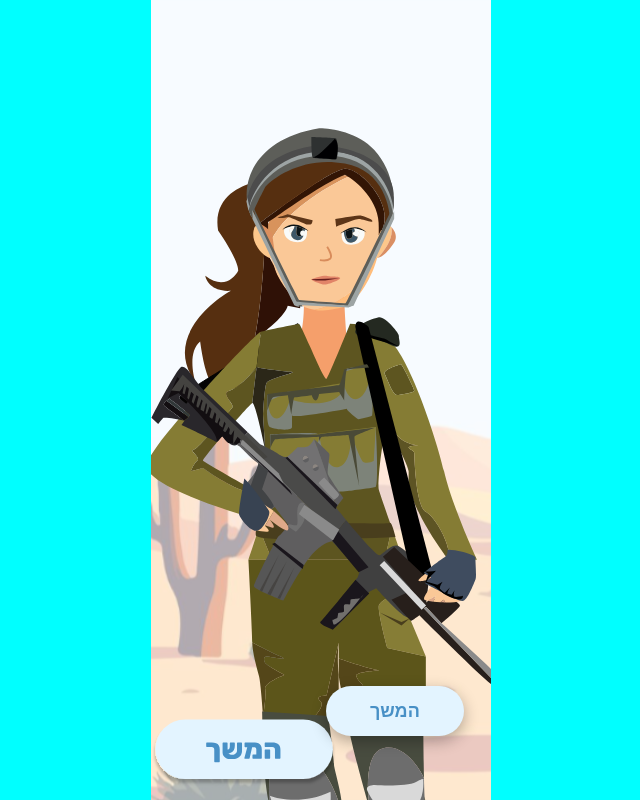
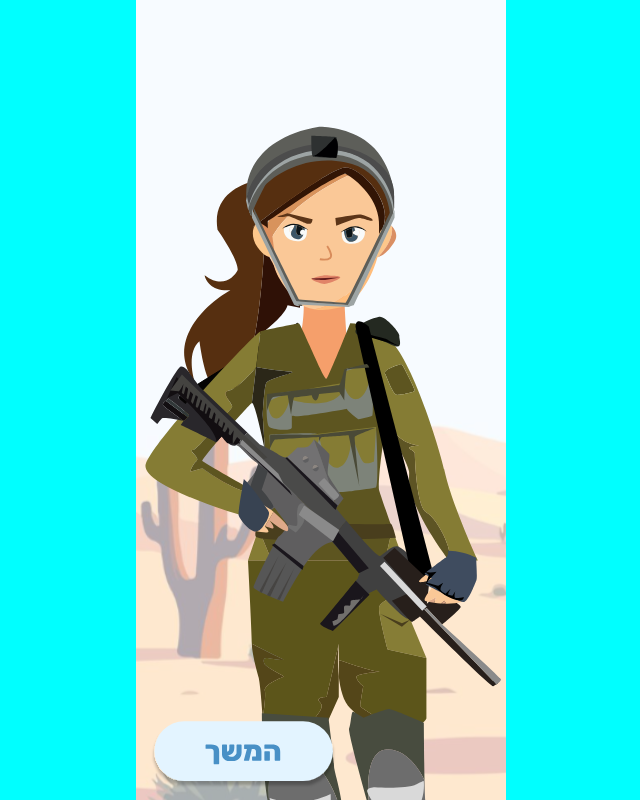
Before and after one commit to AM2905/food-app-soldior, a React (Vite) app: page / in a window 1280 px wide. Both pictures are taken after a click on the button "אני מוכנה". Shown: the whole page, without its empty margins (319-959 px from the left). Built offline with nearby package versions, Linux system fonts and the light colour scheme; the HTML template or start-up script is replaced by a standard one.

Commit message:
cool try

```diff
--- a/src/css/App.css
+++ b/src/css/App.css
@@ -1,15 +1,18 @@
 body {
+  margin: 0;
+  font-family: 'Rubik', sans-serif;
   background-color: aqua;
-  margin: 0;
-  display: flex;
-  justify-content: center;
+
+
   min-height: 100vh;
 }
 
 .app {
-width: 100%;
-  min-width: 340px; /* ← never shrink below this */
-  max-width: 390px;  min-height: 100vh;
+  width: 100%;
+  max-width: 370px;
+  height: 100vh;
+
+  margin: 0 auto; /* ⭐ THIS is the correct centering */
   position: relative;
   overflow: hidden;
 }
--- a/src/css/style.css
+++ b/src/css/style.css
@@ -1,93 +1,89 @@
 @import url('https://fonts.googleapis.com/css2?family=Rubik:wght@400;700&display=swap');
+.firstPage-container {
+  height: 100%;
+  width: 100%;
+background-image: url("../assets/firstbackground.svg");
+  background-size: cover;
+  background-position: center;
+
+  display: flex;
+  justify-content: center;
+  align-items: center;
+}
+
+.oppeningPart-container{
+   height: 100%;
+  width: 100%;
+background-image: url("../assets/background-second-screen-soldior.svg");
+  background-size: cover;
+  background-position: center;
+
+  display: flex;
+  justify-content: center;
+  align-items: center;
+}
 
 * {
   margin: 0;
   padding: 0;
   box-sizing: border-box;
 }
-
-body {
-  font-family: 'Rubik', sans-serif;
-  overflow: hidden;
-  display: flex;
-  justify-content: center;
-  background-color: aqua;
-}
-
-/* ── shared container ── */
-.firstPage-container,
-.oppeningPart-container {
-  height: 100vh;
-  width: 100%;
-  max-width: 430px;
-  position: relative;
-  display: flex;
-  justify-content: center;
-  align-items: center;
-  overflow: hidden;
-}
-
-.firstPage-container {
-  background-image: url("../assets/firstbackground.svg");
-  background-size: cover;
-  background-position: center;
-}
-
-.oppeningPart-container {
-  background-image: url("../assets/background-second-screen-soldior.svg");
-  background-size: cover;
-  background-position: center;
-}
-
-/* ── logo ── */
-.logo {
+.first-title{
   position: absolute;
-  top: 16px;
-  left: 16px;
-  width: 60px;
-}
-
-/* ── title ── */
-.first-title {
-  position: absolute;
-  top: 18%;
+  transform: translate(-50%,-50%);
+  top:20vh;
   left: 50%;
-  transform: translateX(-50%);
-  font-size: 28px;
-  color: #D42515;
+  font-size:4vmax;
+  color:#D42515;
   direction: rtl;
   white-space: nowrap;
   font-weight: bold;
-  text-align: center;
 }
-
-/* ── buttons ── */
-.start-button,
-.next-button {
+.logo{
   position: absolute;
-  padding: 14px 44px;
-  font-size: 18px;
+  top:2vh;
+  left: 2vw;;
+}
+body {
+   font-family: 'Rubik', sans-serif;
+  overflow: hidden;
+}
+.start-button {
+  position: relative;
+  padding: 15px 45px;
+  font-size: 20px;
   border: none;
   border-radius: 50px;
+
   background-color: #E3F4FF;
   color: #4890C6;
   font-weight: bold;
+  top:20vh;
   cursor: pointer;
   box-shadow: 0 5px 15px rgba(0,0,0,0.3);
-  transition: transform 0.2s;
-  font-family: 'Rubik', sans-serif;
+  transition: 0.2s;
 }
 
-.start-button {
-  bottom: 18%;
+
+.next-button{
+   position: relative;
+  padding: 15px 45px;
+  font-size: 20px;
+  border: none;
+  border-radius: 50px;
+
+  background-color: #E3F4FF;
+  color: #4890C6;
+  font-weight: bold;
+  bottom:-45vh;
+  left:-30vw;
+  cursor: pointer;
+  box-shadow: 0 5px 15px rgba(0,0,0,0.3);
+  transition: 0.2s;
 }
 
-.next-button {
-  bottom: 8%;
-  right: 8%;
-}
 
-.start-button:hover,
-.next-button:hover {
+
+.start-button:hover {
   transform: scale(1.05);
 }
```
